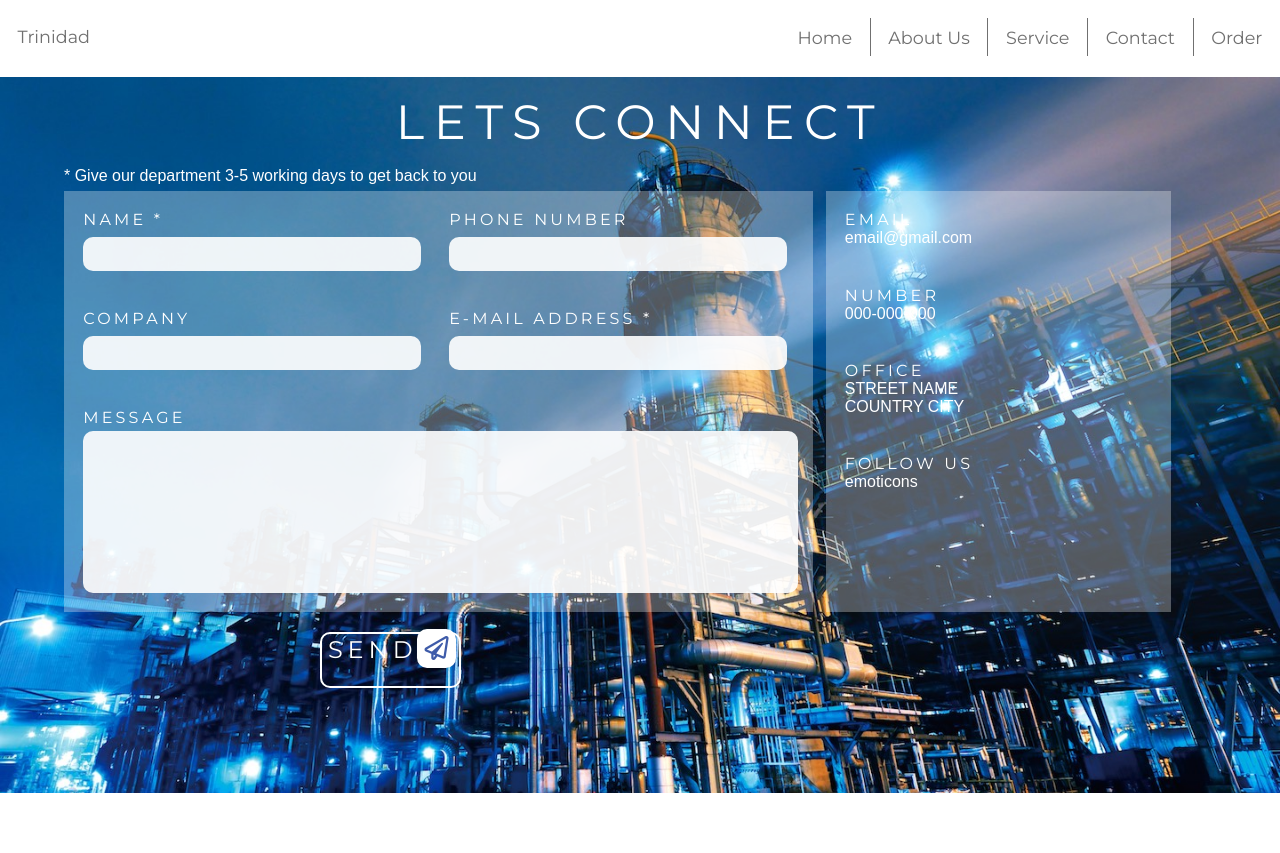
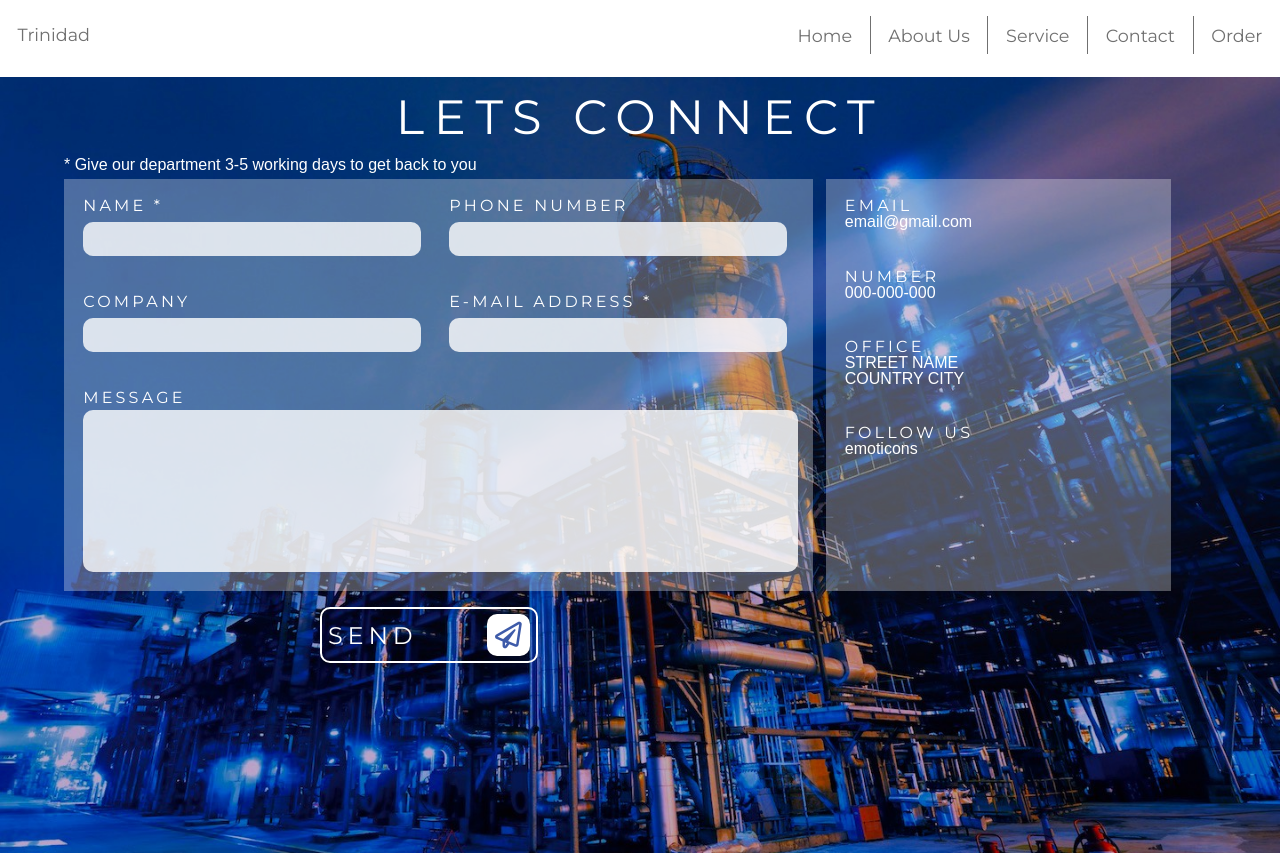
Before and after one commit to AurlinD/trinidad, a React (Create React App) app in the folder client/: page /contact in a window 1280 px wide. Before the commit the page ends 800 px from the top, so only its background shows below. Built offline with nearby package versions, Linux system fonts and the light colour scheme.

Commit message:
updated background image, added more css to button

```diff
--- a/client/src/components/pages/Contact.js
+++ b/client/src/components/pages/Contact.js
@@ -64,11 +64,9 @@
           </div>
         </div>
         <button className="send-button">
-          <div className="button-content">
-            <div className="button-message">SEND </div>
-            <div className="button-icon">
-              <i class="far fa-paper-plane"></i>
-            </div>
+          <div className="left-content-button">SEND</div>
+          <div className="right-content-button">
+            <i class="far fa-paper-plane fa-2x"></i>
           </div>
         </button>
       </div>
--- a/client/src/components/styles/contact.css
+++ b/client/src/components/styles/contact.css
@@ -1,11 +1,134 @@
+html,
+body,
+div,
+span,
+applet,
+object,
+iframe,
+h1,
+h2,
+h3,
+h4,
+h5,
+h6,
+p,
+blockquote,
+pre,
+a,
+abbr,
+acronym,
+address,
+big,
+cite,
+code,
+del,
+dfn,
+em,
+img,
+ins,
+kbd,
+q,
+s,
+samp,
+small,
+strike,
+strong,
+sub,
+sup,
+tt,
+var,
+b,
+u,
+i,
+center,
+dl,
+dt,
+dd,
+ol,
+ul,
+li,
+fieldset,
+form,
+label,
+legend,
+table,
+caption,
+tbody,
+tfoot,
+thead,
+tr,
+th,
+td,
+article,
+aside,
+canvas,
+details,
+embed,
+figure,
+figcaption,
+footer,
+header,
+hgroup,
+menu,
+nav,
+output,
+ruby,
+section,
+summary,
+time,
+mark,
+audio,
+video {
+  margin: 0;
+  padding: 0;
+  border: 0;
+  font-size: 100%;
+  font: inherit;
+  vertical-align: baseline;
+}
+/* HTML5 display-role reset for older browsers */
+article,
+aside,
+details,
+figcaption,
+figure,
+footer,
+header,
+hgroup,
+menu,
+nav,
+section {
+  display: block;
+}
+body {
+  line-height: 1;
+}
+ol,
+ul {
+  list-style: none;
+}
+blockquote,
+q {
+  quotes: none;
+}
+blockquote:before,
+blockquote:after,
+q:before,
+q:after {
+  content: "";
+  content: none;
+}
+table {
+  border-collapse: collapse;
+  border-spacing: 0;
+}
+
 .wrapper {
   font-family: "Montserrat";
   background-image: url("/lib/contact.jpg");
   background-size: cover;
-  position: center;
-  /* opacity: 0.9; */
   margin: 0 auto;
-  height: 89.5vh;
+  height: 97vh;
   z-index: -10;
 }
 
@@ -58,13 +181,13 @@
 }
 
 .input-information {
-  color: white;
+  color: rgba(255, 255, 255, 1);
   margin-bottom: 0.6vw;
   letter-spacing: 0.2em;
 }
 
 .input-field {
-  background: rgba(255, 255, 255, 0.9);
+  background: rgba(255, 255, 255, 0.8);
   width: 100%;
   border-style: none;
   border-radius: 10px;
@@ -85,7 +208,7 @@
   height: 20vh;
   border-style: none;
   border-radius: 10px;
-  background: rgba(255, 255, 255, 0.9);
+  background: rgba(255, 255, 255, 0.8);
 }
 
 .right-box {
@@ -105,36 +228,6 @@
   letter-spacing: 0;
 }
 
-.send-button {
-  display: inline-flex;
-  background-color: transparent;
-  border-radius: 10px;
-  border: 2px solid #ffffff;
-  cursor: pointer;
-  /* min-width: 250px; */
-  width: 11vw;
-  height: 7vh;
-  color: #ffffff;
-  font-size: 24px;
-  font-family: "Montserrat", sans-serif;
-  margin-left: 20vw;
-  margin-right: 2vw;
-  margin-top: 1.5vw;
-  margin-bottom: 1.5vw;
-}
-
-.button-content {
-  display: inline-flex;
-  flex-direction: row;
-  justify-content: space-between;
-  align-items: center;
-  text-align: center;
-}
-
-.button-message {
-  letter-spacing: 0.2em;
-}
-
 .fa-paper-plane:before {
   content: "\f1d8";
   color: #3e5ba9;
@@ -147,3 +240,25 @@
   background-color: #ffffff;
   color: #3e5ba9;
 }
+
+.send-button {
+  display: inline-flex;
+  flex-direction: row;
+  justify-content: space-between;
+  background-color: transparent;
+  border: 2px solid #ffffff;
+  height: 7vh;
+  margin-left: 20vw;
+  margin-top: 2vh;
+  margin-bottom: 1.5vh;
+  align-items: center;
+  color: #ffffff;
+  width: 17vw;
+  border-radius: 10px;
+}
+
+.left-content-button {
+  font-family: "Montserrat";
+  font-size: 24px;
+  letter-spacing: 0.2em;
+}
```
Also changed, not shown: client/public/lib/contact.jpg.
